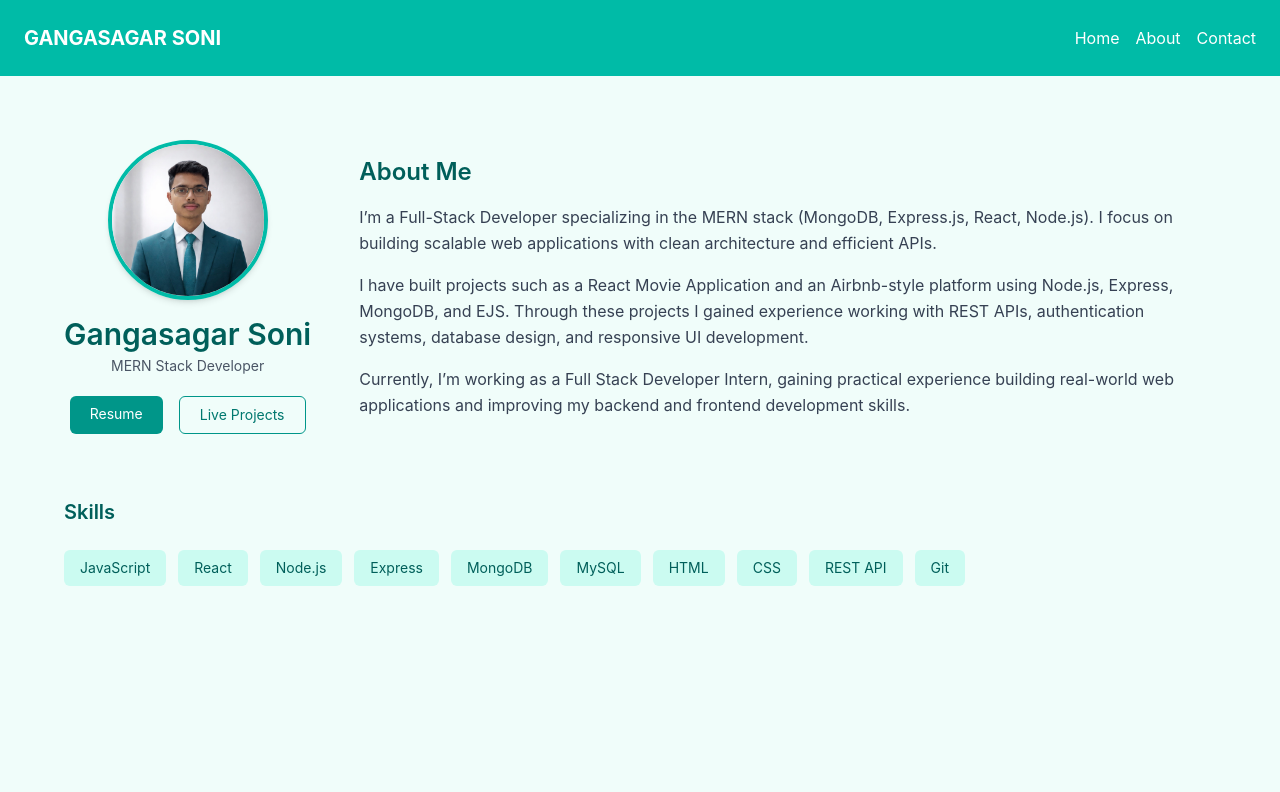
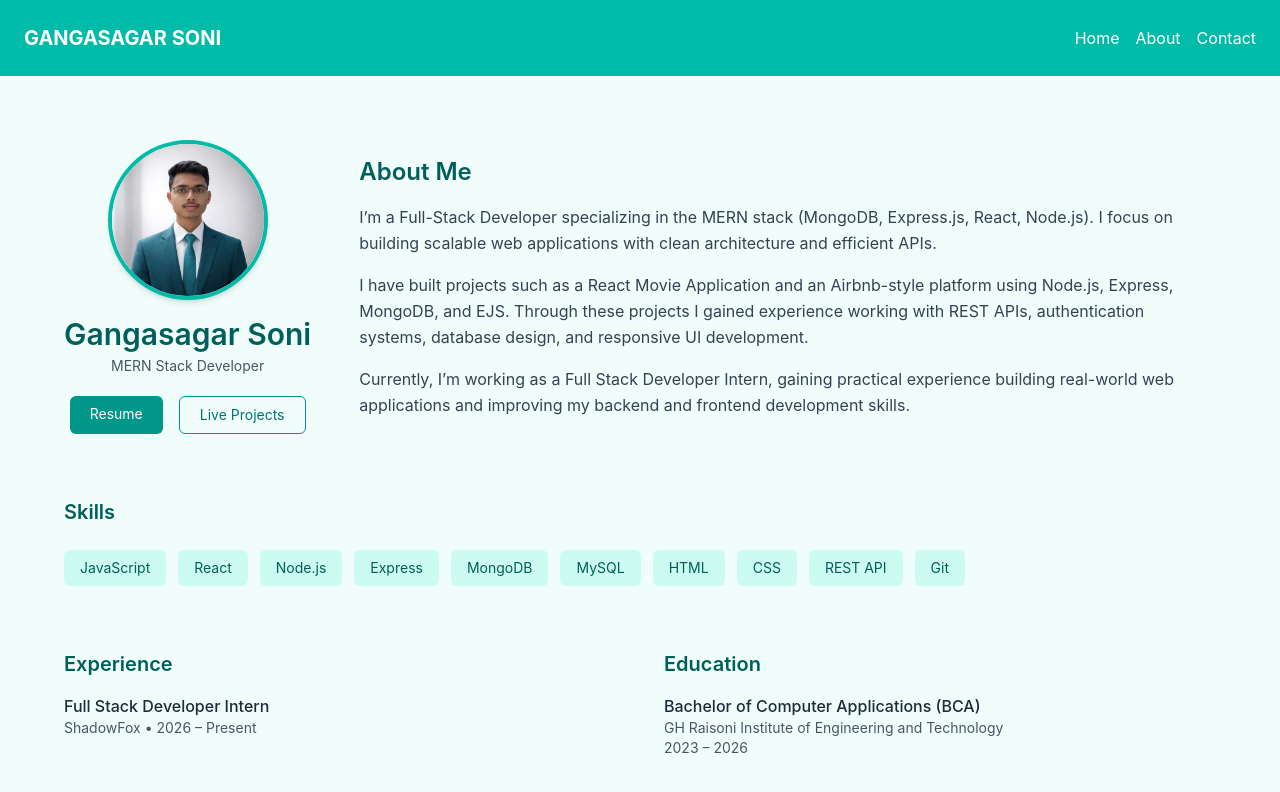
Before and after one commit to Gangasagar-soni/ShadowFox, a React (Vite) app: page /about in a window 1280 px wide. Shown: the top 792 px of the page. Built offline with nearby package versions, Linux system fonts and the light colour scheme.

Commit message:
added an experience and education section.

```diff
--- a/src/components/about.jsx
+++ b/src/components/about.jsx
@@ -110,6 +110,43 @@ const About = () => {
 
         </section>
 
+        <section className="grid grid-cols-1 lg:grid-cols-2 gap-12">
+
+          <div>
+            <h3 className="text-xl font-semibold text-teal-800 mb-4">
+              Experience
+            </h3>
+
+            <p className="font-medium text-gray-800">
+              Full Stack Developer Intern
+            </p>
+
+            <p className="text-gray-600 text-sm">
+              ShadowFox • 2026 – Present
+            </p>
+
+          </div>
+
+          <div>
+            <h3 className="text-xl font-semibold text-teal-800 mb-4">
+              Education
+            </h3>
+
+            <p className="font-medium text-gray-800">
+              Bachelor of Computer Applications (BCA)
+            </p>
+
+            <p className="text-gray-600 text-sm">
+              GH Raisoni Institute of Engineering and Technology
+            </p>
+
+            <p className="text-gray-600 text-sm">
+              2023 – 2026
+            </p>
+
+          </div>
+
+        </section>
 
 
       </div>
```
